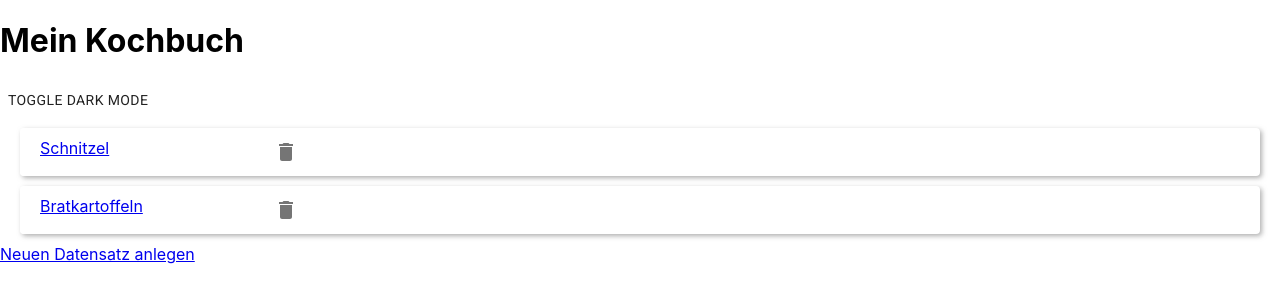
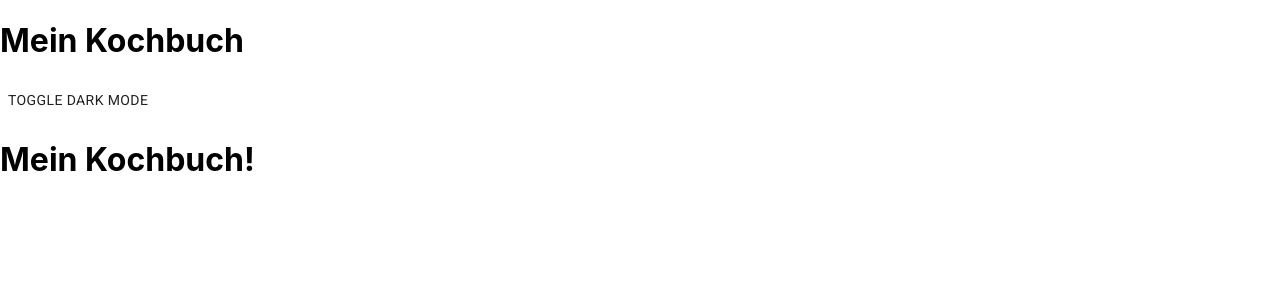
Before and after one commit to sspringer82/cookbook, a React (Create React App) app: page / in a window 1280 px wide. Shown: the top 302 px of the page. Built offline with nearby package versions, Linux system fonts and the light colour scheme; data requests are answered from the project's data file.

Commit message:
class components

```diff
--- a/src/App.tsx
+++ b/src/App.tsx
@@ -2,7 +2,7 @@ import { useState } from 'react';
 import './App.css';
 import DarkModeButton from './DarkModeButton';
 import { darkModeContext } from './darkModeContext';
-import RecipeList from './RecipeList';
+import RecipeList from './RecipeList.class';
 import { BrowserRouter as Router, Link, Route, Switch } from 'react-router-dom';
 import RecipeDetails from './RecipeDetails';
 
--- /dev/null
+++ b/src/RecipeList.class.tsx
@@ -0,0 +1,11 @@
+import React from 'react';
+
+class RecipeList extends React.Component {
+  render() {
+    const headline = 'Mein Kochbuch!';
+
+    return <h1>{headline}</h1>;
+  }
+}
+
+export default RecipeList;
```
